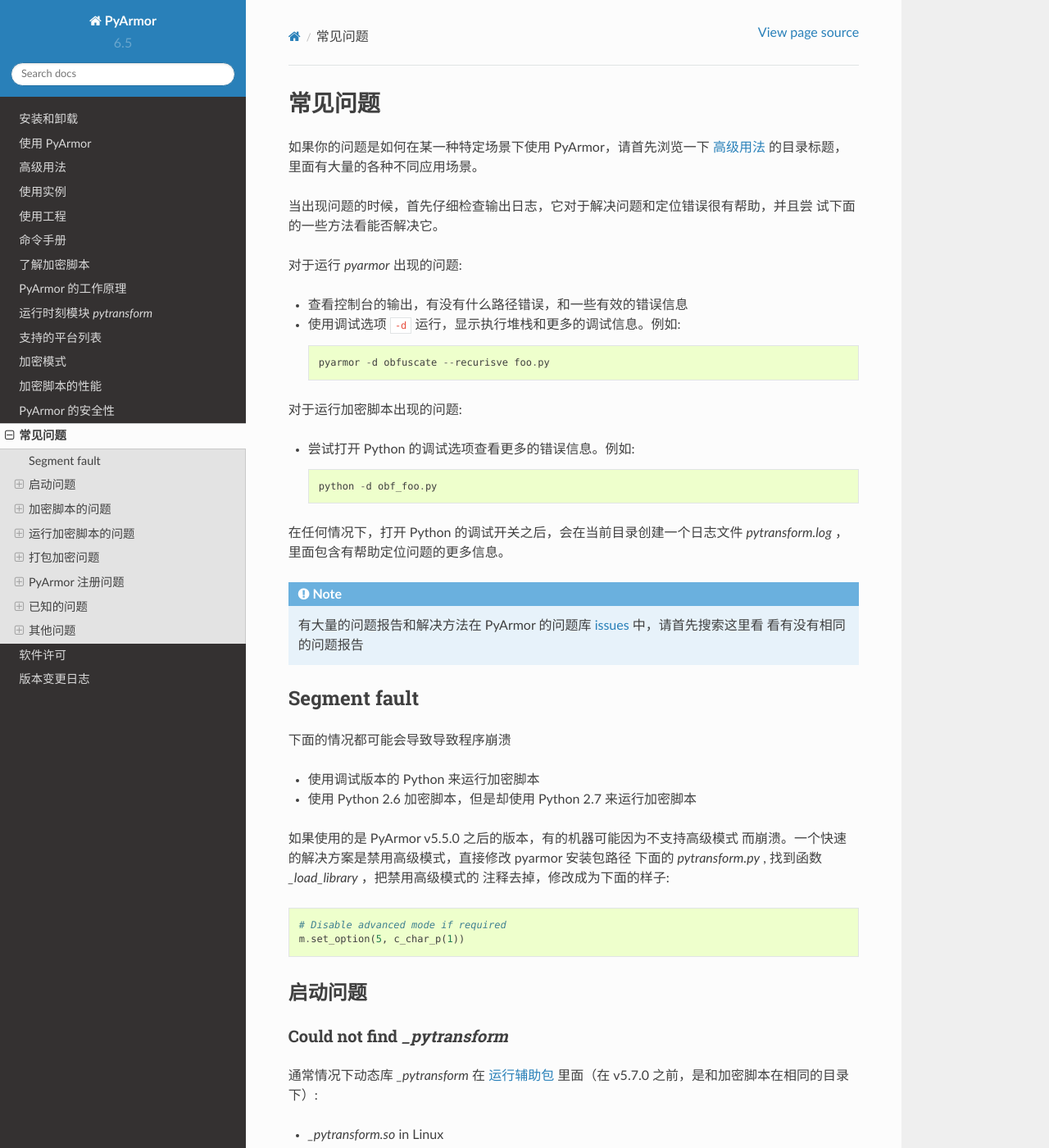
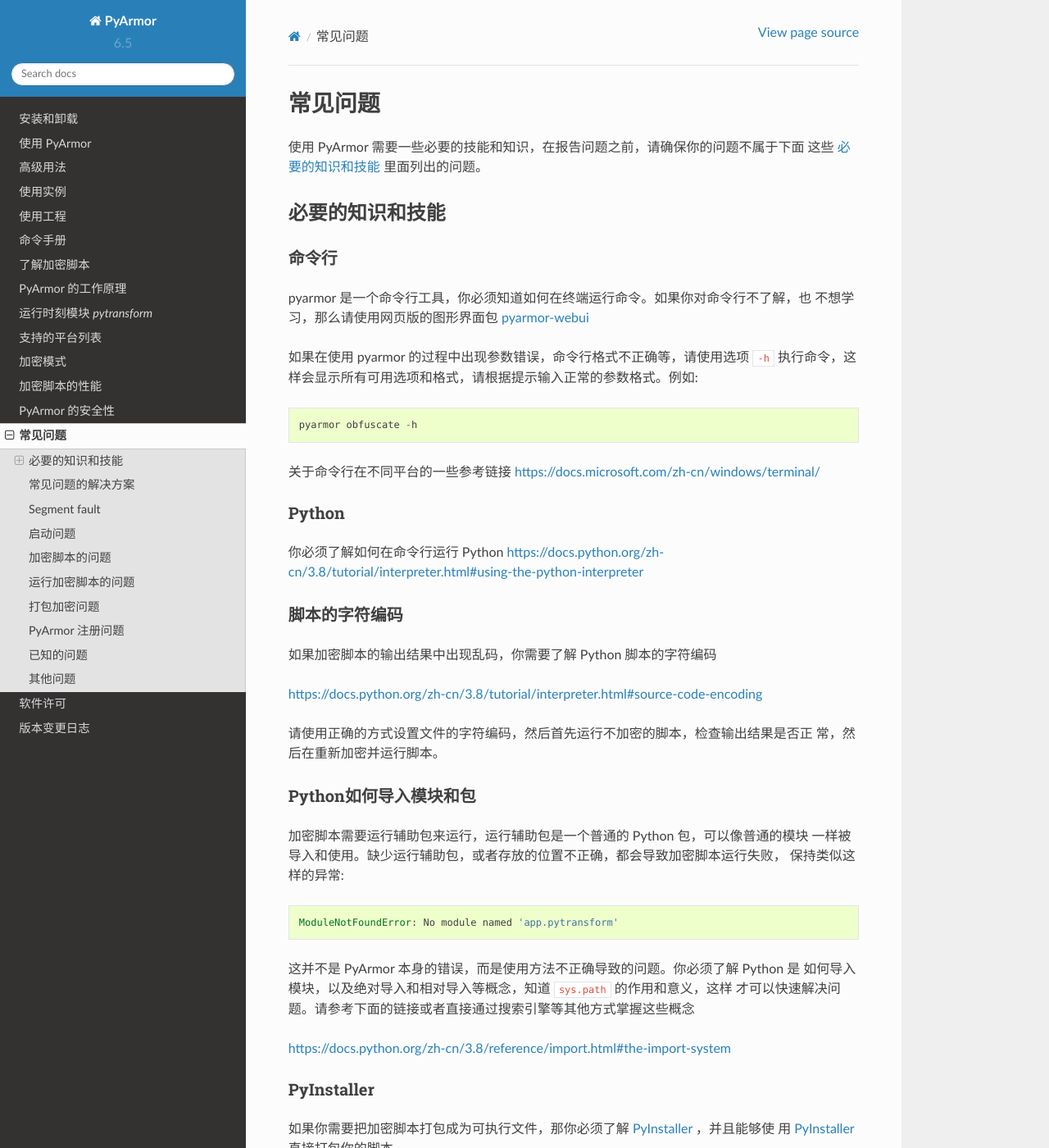
Before and after one commit to dashingsoft/pyarmor-docs-zh, a Sphinx documentation site: the page built from docs/questions.rst, in a window 1280 px wide and 1400 px high. Shown: the whole window at 82% size. Built offline with Sphinx 7.4.7 and the Read the Docs theme 2.0.0, drawn with Linux system fonts in a browser that asks for light colours; some of the changed text lies outside the part shown.

Commit message:
Add necessary knowledges for pyarmor

```diff
--- a/docs/_common_definitions.txt
+++ b/docs/_common_definitions.txt
@@ -7,6 +7,7 @@
 
 .. _issues: https://github.com/dashingsoft/pyarmor/issues/
 .. _pypi: https://pypi.python.org/pypi/pyarmor/
+.. _pyarmor-webui: https://pypi.python.org/pypi/pyarmor-webui/
 
 .. _PyInstaller: https://www.pyinstaller.org/
 .. _Cython: https://cython.org/
--- a/docs/questions.rst
+++ b/docs/questions.rst
@@ -3,27 +3,95 @@
 常见问题
 ========
 
+使用 PyArmor 需要一些必要的技能和知识，在报告问题之前，请确保你的问题不属于下面
+这些 :ref:`必要的知识和技能` 里面列出的问题。
+
+.. _必要的知识和技能:
+
+必要的知识和技能
+----------------
+
+命令行
+++++++
+
+pyarmor 是一个命令行工具，你必须知道如何在终端运行命令。如果你对命令行不了解，也
+不想学习，那么请使用网页版的图形界面包 `pyarmor-webui`_
+
+如果在使用 pyarmor 的过程中出现参数错误，命令行格式不正确等，请使用选项 ``-h``
+执行命令，这样会显示所有可用选项和格式，请根据提示输入正常的参数格式。例如::
+
+  pyarmor obfuscate -h
+
+关于命令行在不同平台的一些参考链接
+https://docs.microsoft.com/zh-cn/windows/terminal/
+
+Python
+++++++
+
+你必须了解如何在命令行运行 Python
+https://docs.python.org/zh-cn/3.8/tutorial/interpreter.html#using-the-python-interpreter
+
+脚本的字符编码
+++++++++++++++
+
+如果加密脚本的输出结果中出现乱码，你需要了解 Python 脚本的字符编码
+
+https://docs.python.org/zh-cn/3.8/tutorial/interpreter.html#source-code-encoding
+
+请使用正确的方式设置文件的字符编码，然后首先运行不加密的脚本，检查输出结果是否正
+常，然后在重新加密并运行脚本。
+
+Python如何导入模块和包
+++++++++++++++++++++++
+
+加密脚本需要运行辅助包来运行，运行辅助包是一个普通的 Python 包，可以像普通的模块
+一样被导入和使用。缺少运行辅助包，或者存放的位置不正确，都会导致加密脚本运行失败，
+保持类似这样的异常::
+
+   ModuleNotFoundError: No module named 'app.pytransform'
+
+这并不是 PyArmor 本身的错误，而是使用方法不正确导致的问题。你必须了解 Python 是
+如何导入模块，以及绝对导入和相对导入等概念，知道 ``sys.path`` 的作用和意义，这样
+才可以快速解决问题。请参考下面的链接或者直接通过搜索引擎等其他方式掌握这些概念
+
+https://docs.python.org/zh-cn/3.8/reference/import.html#the-import-system
+
+
+PyInstaller
++++++++++++
+
+如果你需要把加密脚本打包成为可执行文件，那你必须了解 `PyInstaller`_ ，并且能够使
+用 `PyInstaller`_ 直接打包你的脚本。
+
+https://pyinstaller.readthedocs.io/en/stable/usage.html
+
+因为 pyarmor 的打包功能是完全调用 PyInstaller 生成可执行文件，然后把其他的相关脚
+本替换成为加密脚本。也就是说，如果 `PyInstaller`_ 不能成功打包，或者打好的包无法
+正常运行，pyarmor 也不可以。
+
+常见问题的解决方案
+------------------
+
 如果你的问题是如何在某一种特定场景下使用 PyArmor，请首先浏览一下 :ref:`高级用法`
 的目录标题，里面有大量的各种不同应用场景。
 
-当出现问题的时候，首先仔细检查输出日志，它对于解决问题和定位错误很有帮助，并且尝
-试下面的一些方法看能否解决它。
+如果你是跨平台发布，或者在不同机器上运行，请确保你使用了正确的跨平台加密参数。因
+为加密脚本在不同的平台需要不同的动态库，并且要求目标机器的 Python 版本必须和加密
+时候使用的版本一致，直接拷贝到不同平台的机器可能无法正确运行。
 
-对于运行 `pyarmor` 出现的问题:
+如果你是使用 :ref:`pack` 命令进行打包，那么首先不要加密脚本，确保不加密脚本能正
+常打包。
 
-* 查看控制台的输出，有没有什么路径错误，和一些有效的错误信息
-* 使用调试选项 ``-d`` 运行，显示执行堆栈和更多的调试信息。例如::
+当出现问题的时候，首先仔细检查输出日志，它对于解决问题和定位错误很有帮助。
+
+对于加密过程出现的问题，除了查看控制台的输出，看看有没有什么路径错误，和一些有效
+的错误信息，还可以使用调试选项 ``-d`` 运行，显示执行堆栈和更多的调试信息。例如::
 
       pyarmor -d obfuscate --recurisve foo.py
 
-对于运行加密脚本出现的问题:
-
-* 尝试打开 Python 的调试选项查看更多的错误信息。例如::
+对于运行加密脚本出现的问题，尝试打开 Python 的调试选项查看更多的错误信息。例如::
 
       python -d obf_foo.py
-
-在任何情况下，打开 Python 的调试开关之后，会在当前目录创建一个日志文件
-`pytransform.log` ，里面包含有帮助定位问题的更多信息。
 
 .. note::
 
```
Also changed, not shown: docs/license.rst (+9 -5 lines).
